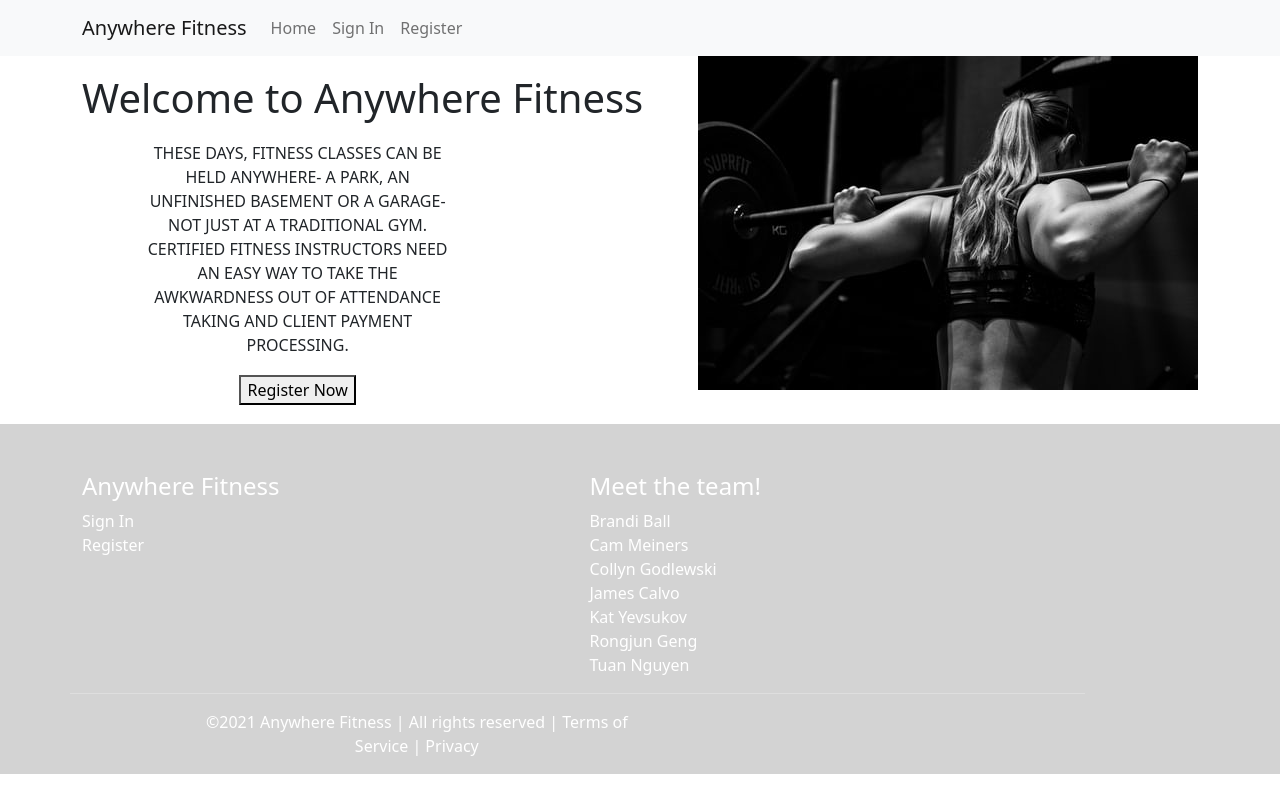
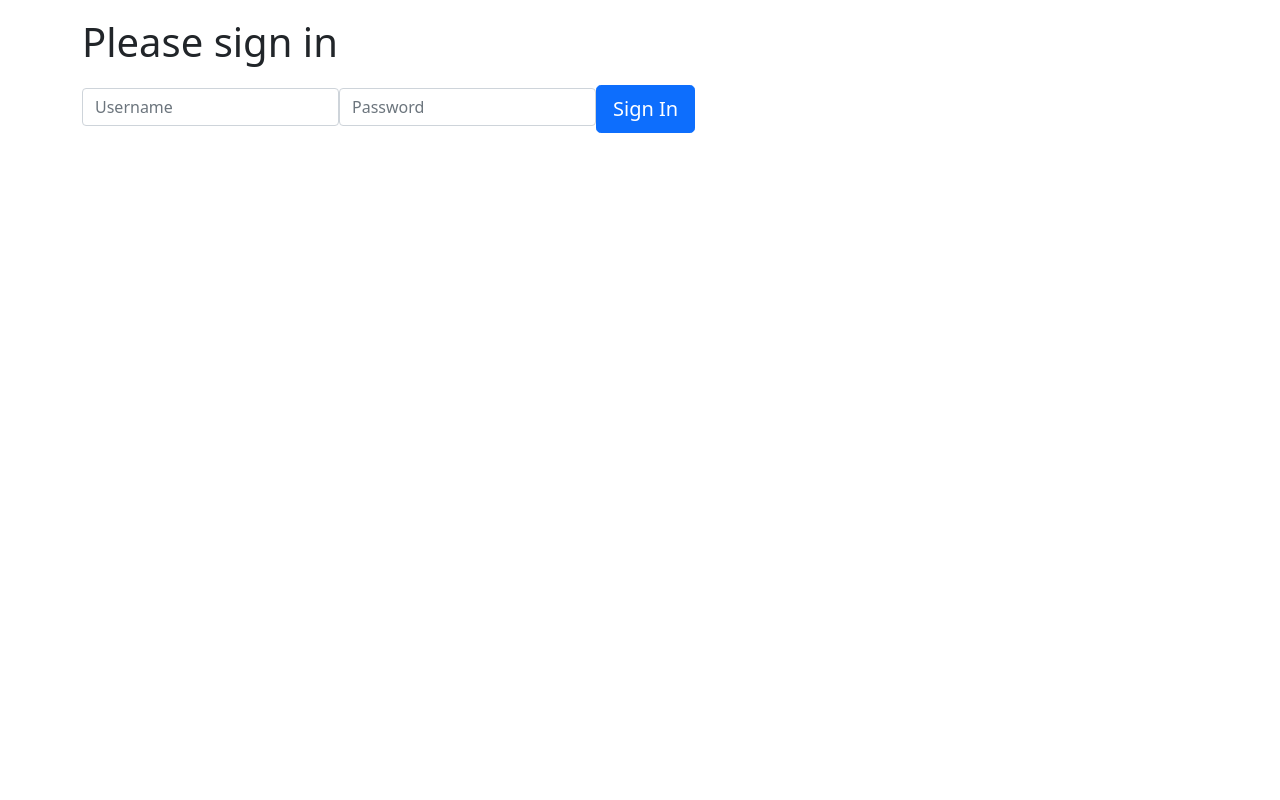
Before and after one commit to ft-anywhere-fitness-7/front-end, a React (Create React App) app in the folder front-end/: page / in a window 1280 px wide. Built offline with nearby package versions, Linux system fonts and the light colour scheme.

Commit message:
finished the sign in button

```diff
--- a/front-end/src/App.js
+++ b/front-end/src/App.js
@@ -4,19 +4,22 @@ import Footer from "./components/Footer";
 
 import Home from "./components/Home";
 
-
+import Login from "./components/Login";
 
 
 function App() {
   return (
     <div className="App">
       <div className="content-wrap">
-        <div className="header-section">
+    {/*    <div className="header-section">
           <Header />
         </div>
         <Home />
         <div className="footer-page">
           <Footer/>
+  </div>*/}
+        <div className="login">
+          <Login />
         </div>
       </div>
     </div>
--- a/front-end/src/components/Login.css
+++ b/front-end/src/components/Login.css
@@ -0,0 +1,20 @@
+.container {
+    display: flex;
+}
+.container h1 {
+    margin-top: 3%;
+    margin-bottom: 3%;
+}
+.container p {
+    margin-right: 40%;
+    margin-left: 10%;
+    text-align: center;
+}
+.register{
+    display: flex;
+    justify-content: center;
+    margin-top: 3%;
+    margin-bottom: 3%;
+    margin-right: 40%;
+    margin-left: 10%;
+}
--- a/front-end/src/components/Login.js
+++ b/front-end/src/components/Login.js
@@ -1,29 +1,31 @@
 import react from "react";
 
-export default class Login extends Component {
-    render () {
+export default function Login (props){
+
         return (
             <div class="container">
                 <form>
                     <h1>Please sign in</h1>
-                    <label class="username">
+                    <label for="username" class="sr-only">
                         <input
-                        type=""
+                        type="username"
                         id="username"
+                        class="form-control"
                         placeholder="Username"
                         required autofocus>
                         </input>
                     </label>
                     <label class="password">
                         <input
-                        type=""
+                        type="password"
                         id="password"
+                        class="form-control"
                         placeholder="Password"
                         required autofocus>
                         </input>
                     </label>
+                    <button class="btn btn-lg btn-primary btn block">Sign In</button>
                 </form>
             </div>
         )
-    }
 }
```
